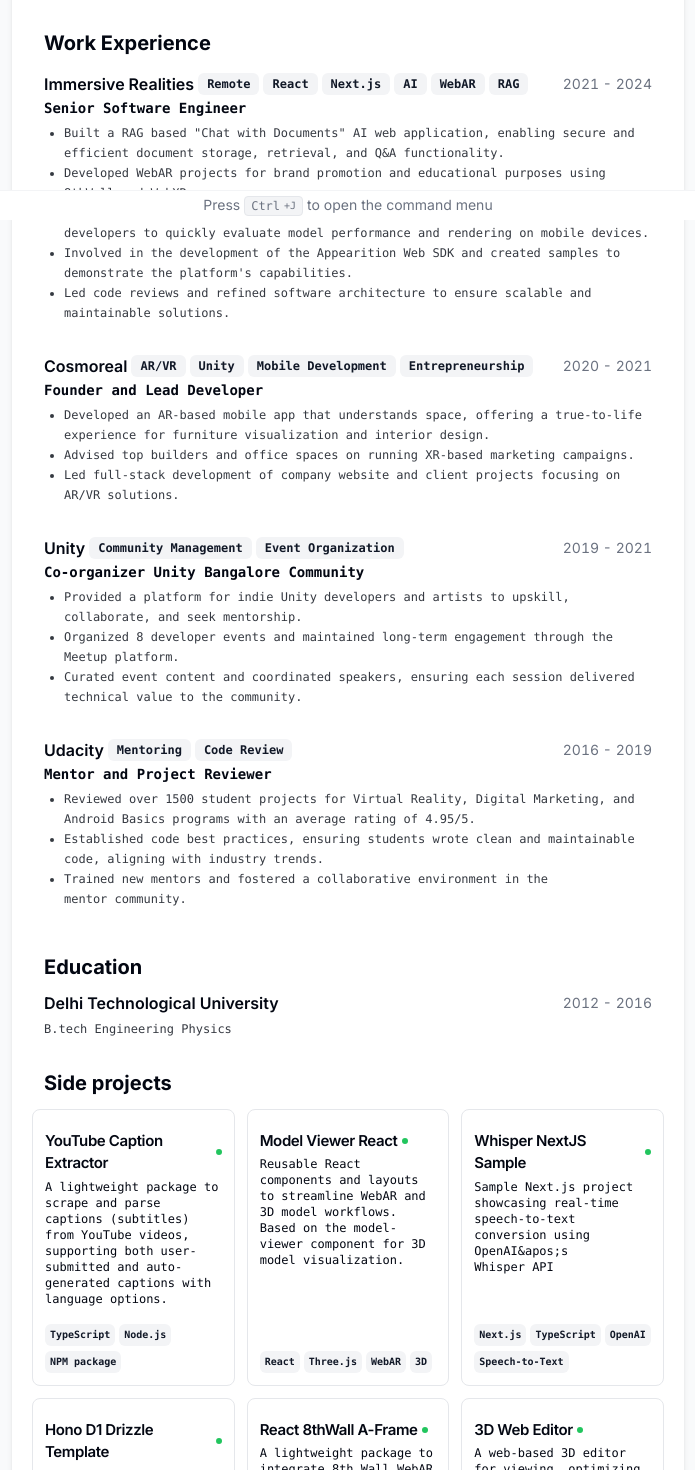
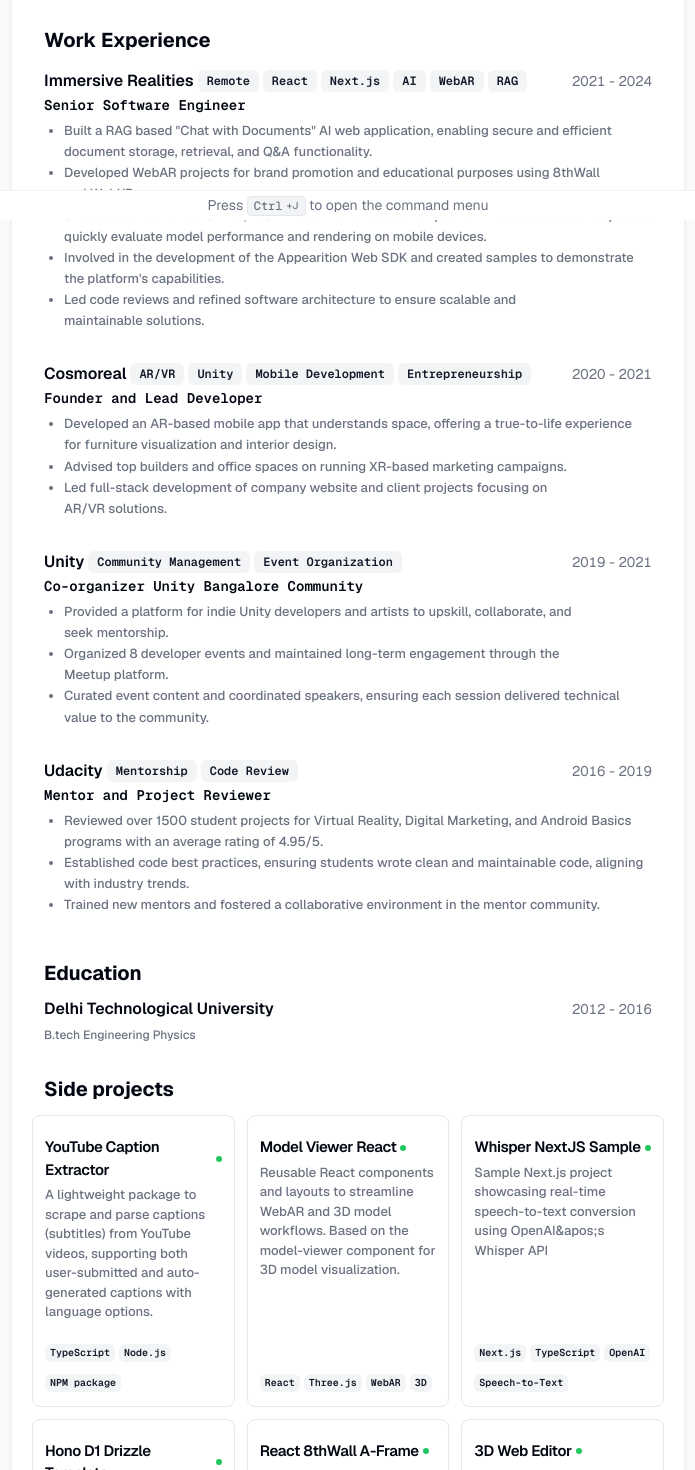
Before and after one commit to devhims/cv, a Next.js app: page / in a window 1280 px wide. Shown: the part 580-2050 px from the top of the page, without its empty margins (292-987 px from the left). Built offline with nearby package versions, Linux system fonts and the light colour scheme.

Commit message:
- Enhance Tailwind configuration with new font families and weights - Update layout components to utilize new fonts, and adjust styling for improved readability across various components.

```diff
--- a/src/app/components/Education.tsx
+++ b/src/app/components/Education.tsx
@@ -47,7 +47,7 @@
         </div>
       </CardHeader>
       <CardContent
-        className="mt-2 text-xs text-foreground/80 print:mt-0.5 print:p-2 print:pt-1 print:text-[10px] print:leading-tight"
+        className="mt-2 text-xs text-muted-foreground print:mt-0.5 print:p-2 print:pt-1 print:text-[10px] print:leading-tight"
         aria-labelledby={`education-${school
           .toLowerCase()
           .replace(/\s+/g, "-")}`}
--- a/src/app/components/Header.tsx
+++ b/src/app/components/Header.tsx
@@ -156,7 +156,7 @@
           {RESUME_DATA.name}
         </h1>
         <p
-          className="max-w-md text-pretty font-mono text-sm leading-tight text-foreground/80 print:text-[12px]"
+          className="max-w-md text-pretty font-sans text-base font-medium leading-tight text-foreground/80 print:text-[12px]"
           aria-labelledby="resume-name"
         >
           {RESUME_DATA.about}
--- a/src/app/components/Projects.tsx
+++ b/src/app/components/Projects.tsx
@@ -100,7 +100,7 @@
             <ProjectLink title={title} link={link} />
           </CardTitle>
           <CardDescription
-            className="text-pretty font-mono text-xs print:text-[9px] print:leading-tight"
+            className="font-sans text-[13px] font-medium leading-normal text-muted-foreground print:text-[9px] print:leading-tight"
             aria-label="Project description"
           >
             {description}
@@ -128,7 +128,7 @@
         Side projects
       </h2>
       <div
-        className="-mx-3 grid grid-cols-1 gap-3 print:grid-cols-3 print:gap-2 md:grid-cols-2 lg:grid-cols-3"
+        className="-mx-3 grid grid-cols-1 gap-3 px-2 print:grid-cols-3 print:gap-2 sm:px-0 md:grid-cols-2 lg:grid-cols-3"
         role="feed"
         aria-labelledby="side-projects"
       >
--- a/src/app/components/Summary.tsx
+++ b/src/app/components/Summary.tsx
@@ -17,7 +17,7 @@
         About
       </h2>
       <div
-        className="text-pretty font-mono text-[12px] text-foreground/80 print:text-[10px] print:leading-tight"
+        className="text-pretty font-sans text-sm font-medium text-muted-foreground print:text-[10px] print:leading-tight"
         aria-labelledby="about-section"
       >
         {summary}
--- a/src/app/components/WorkExperience.tsx
+++ b/src/app/components/WorkExperience.tsx
@@ -99,12 +99,12 @@
       </CardHeader>
 
       <CardContent className="print:p-2 print:pt-0">
-        <div className="mt-2 text-pretty text-[12px] text-foreground/80 print:mt-0.5 print:text-[10px] print:leading-tight">
+        <div className="mt-2 text-pretty text-[13px] text-muted-foreground print:mt-0.5 print:text-[10px] print:leading-tight">
           {description}
         </div>
-        <div className="mt-2 print:mt-1">
+        <div className="mt-2 flex justify-center print:mt-1">
           <BadgeList
-            className="-mx-2 flex-wrap gap-1 sm:hidden"
+            className="flex-wrap justify-center gap-1 sm:hidden"
             badges={badges}
           />
         </div>
--- a/src/app/layout.tsx
+++ b/src/app/layout.tsx
@@ -1,12 +1,18 @@
 import { Analytics } from "@vercel/analytics/react";
-import { Inter } from "next/font/google";
+import { Geist, Geist_Mono } from "next/font/google";
 
 import "./globals.css";
-import React from "react";
 
-const inter = Inter({
+const geistSans = Geist({
+  variable: "--font-geist-sans",
   subsets: ["latin"],
-  display: "swap",
+  weight: ["100", "200", "300", "400", "500", "600", "700", "800", "900"],
+});
+
+const geistMono = Geist_Mono({
+  variable: "--font-geist-mono",
+  subsets: ["latin"],
+  weight: ["100", "200", "300", "400", "500", "600", "700", "800", "900"],
 });
 
 export default function RootLayout({
@@ -15,8 +21,12 @@
   children: React.ReactNode;
 }) {
   return (
-    <html lang="en" className={inter.className}>
-      <body>{children}</body>
+    <html lang="en">
+      <body
+        className={`${geistSans.variable} ${geistMono.variable} font-sans antialiased`}
+      >
+        {children}
+      </body>
       <Analytics />
     </html>
   );
--- a/src/components/ui/card.tsx
+++ b/src/components/ui/card.tsx
@@ -60,7 +60,7 @@
   <div
     ref={ref}
     className={cn(
-      "text-pretty font-mono text-sm text-muted-foreground",
+      "text-pretty font-sans text-base font-medium leading-relaxed text-muted-foreground",
       className,
     )}
     {...props}
--- a/src/data/resume-data.tsx
+++ b/src/data/resume-data.tsx
@@ -57,7 +57,7 @@
       end: "2024",
       description: (
         <>
-          <ul className="list-disc pl-5">
+          <ul className="space-y-1/2 list-disc pl-5">
             <li>
               Built a RAG based &quot;Chat with Documents&quot; AI web
               application, enabling secure and efficient document storage,
@@ -92,7 +92,7 @@
       end: "2021",
       description: (
         <>
-          <ul className="list-disc pl-5">
+          <ul className="space-y-1/2 list-disc pl-5">
             <li>
               Developed an AR-based mobile app that understands space, offering
               a true-to-life experience for furniture visualization and interior
@@ -118,7 +118,7 @@
       end: "2021",
       description: (
         <>
-          <ul className="list-disc pl-5">
+          <ul className="space-y-/2 list-disc pl-5">
             <li>
               Provided a platform for indie Unity developers and artists to
               upskill, collaborate, and seek mentorship.
@@ -137,13 +137,13 @@
     },
     {
       company: "Udacity",
-      badges: ["Mentoring", "Code Review"],
+      badges: ["Mentorship", "Code Review"],
       title: "Mentor and Project Reviewer",
       start: "2016",
       end: "2019",
       description: (
         <>
-          <ul className="list-disc pl-5">
+          <ul className="space-y-1/2 list-disc pl-5">
             <li>
               Reviewed over 1500 student projects for Virtual Reality, Digital
               Marketing, and Android Basics programs with an average rating of
--- a/tailwind.config.js
+++ b/tailwind.config.js
@@ -2,10 +2,10 @@
 module.exports = {
   darkMode: ["class"],
   content: [
-    './pages/**/*.{ts,tsx}',
-    './components/**/*.{ts,tsx}',
-    './app/**/*.{ts,tsx}',
-    './src/**/*.{ts,tsx}',
+    "./pages/**/*.{ts,tsx}",
+    "./components/**/*.{ts,tsx}",
+    "./app/**/*.{ts,tsx}",
+    "./src/**/*.{ts,tsx}",
   ],
   prefix: "",
   theme: {
@@ -71,7 +71,38 @@
         "accordion-down": "accordion-down 0.2s ease-out",
         "accordion-up": "accordion-up 0.2s ease-out",
       },
+      fontFamily: {
+        sans: ["var(--font-geist-sans)"],
+        mono: ["var(--font-geist-mono)"],
+      },
+      fontWeight: {
+        thin: "100",
+        "ultra-light": "200",
+        light: "300",
+        regular: "400",
+        medium: "500",
+        "semi-bold": "600",
+        bold: "700",
+        black: "800",
+        "ultra-black": "900",
+      },
+      fontSize: {
+        "2xs": ["0.625rem", { lineHeight: "1rem" }], // 10px
+        xs: ["0.75rem", { lineHeight: "1rem" }], // 12px
+        sm: ["0.875rem", { lineHeight: "1.25rem" }], // 14px
+        base: ["1rem", { lineHeight: "1.5rem" }], // 16px
+        lg: ["1.125rem", { lineHeight: "1.75rem" }], // 18px
+        xl: ["1.25rem", { lineHeight: "1.75rem" }], // 20px
+        "2xl": ["1.5rem", { lineHeight: "2rem" }], // 24px
+        "3xl": ["1.875rem", { lineHeight: "2.25rem" }], // 30px
+        "4xl": ["2.25rem", { lineHeight: "2.5rem" }], // 36px
+        "5xl": ["3rem", { lineHeight: "1" }], // 48px
+        "6xl": ["3.75rem", { lineHeight: "1" }], // 60px
+        "7xl": ["4.5rem", { lineHeight: "1" }], // 72px
+        "8xl": ["6rem", { lineHeight: "1" }], // 96px
+        "9xl": ["8rem", { lineHeight: "1" }], // 128px
+      },
     },
   },
   plugins: [require("tailwindcss-animate")],
-}
+};
```
